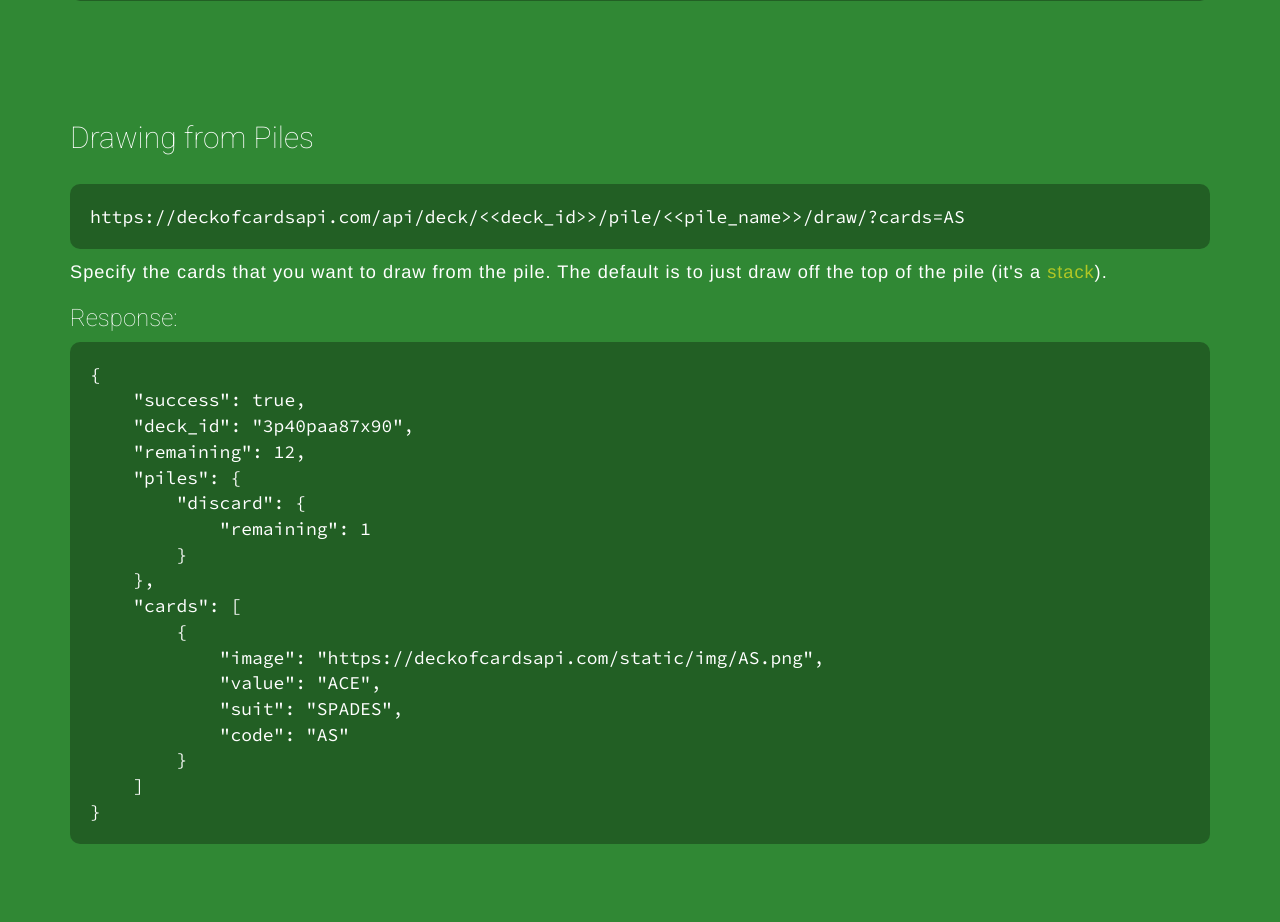
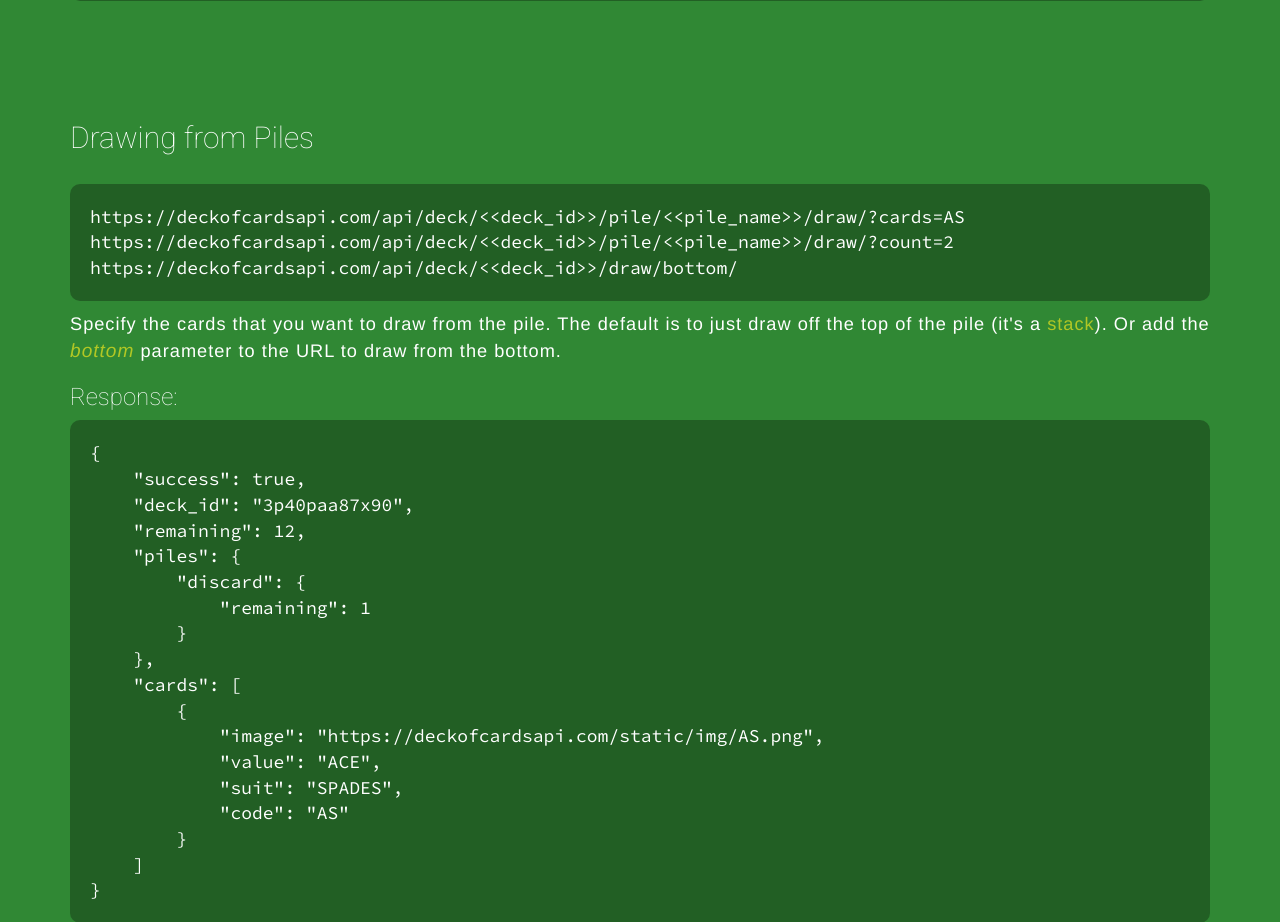
Before and after one commit to crobertsbmw/deckofcards, a Django app: page / in a window 1280 px wide. Shown: the part 5541-6463 px from the top of the page. Run offline with Django 3.2, Linux system fonts and the light colour scheme; some libraries are stand-ins or nearby versions.

Commit message:
Adding drawing from bottom to piles

```diff
--- a/deck/templates/docs.html
+++ b/deck/templates/docs.html
@@ -346,8 +346,10 @@ https://deckofcardsapi.com/api/deck/&lt;&lt;deck_id&gt;&gt;/pile/&lt;&lt;pile_na
 <h2 class="section-header" id="draw-from-pile">Drawing from Piles</h2>
 <pre>
 https://deckofcardsapi.com/api/deck/&lt;&lt;deck_id&gt;&gt;/pile/&lt;&lt;pile_name&gt;&gt;/draw/?cards=AS
+https://deckofcardsapi.com/api/deck/&lt;&lt;deck_id&gt;&gt;/pile/&lt;&lt;pile_name&gt;&gt;/draw/?count=2
+https://deckofcardsapi.com/api/deck/&lt;&lt;deck_id&gt;&gt;/draw/bottom/
 </pre>
-<p>Specify the cards that you want to draw from the pile. The default is to just draw off the top of the pile (it's a <a href="http://en.wikipedia.org/wiki/Stack_(abstract_data_type)">stack</a>).</p>
+<p>Specify the cards that you want to draw from the pile. The default is to just draw off the top of the pile (it's a <a href="http://en.wikipedia.org/wiki/Stack_(abstract_data_type)">stack</a>). Or add the <var>bottom</var> parameter to the URL to draw from the bottom.</p>
 
 <h3>Response:</h3>
 <pre>
--- a/deck/urls.py
+++ b/deck/urls.py
@@ -16,4 +16,5 @@ urlpatterns = patterns('',
     url(r'^deck/(?P<key>\w+)/pile/(?P<pile>\w+)/add/$', 'deck.views.add_to_pile', name='add'),
     url(r'^deck/(?P<key>\w+)/pile/(?P<pile>\w+)/list/$', 'deck.views.list_cards_in_pile', name='list_pile'),
     url(r'^deck/(?P<key>\w+)/pile/(?P<pile>\w+)/draw/$', 'deck.views.draw_from_pile', name='draw_pile'),
+    url(r'^deck/(?P<key>\w+)/pile/(?P<pile>\w+)/draw/(?P<bottom>\w+)/$', 'deck.views.draw_from_pile', name='draw_pile'),
 )
```
Also changed, not shown: deck/views.py (+9 -3 lines).
